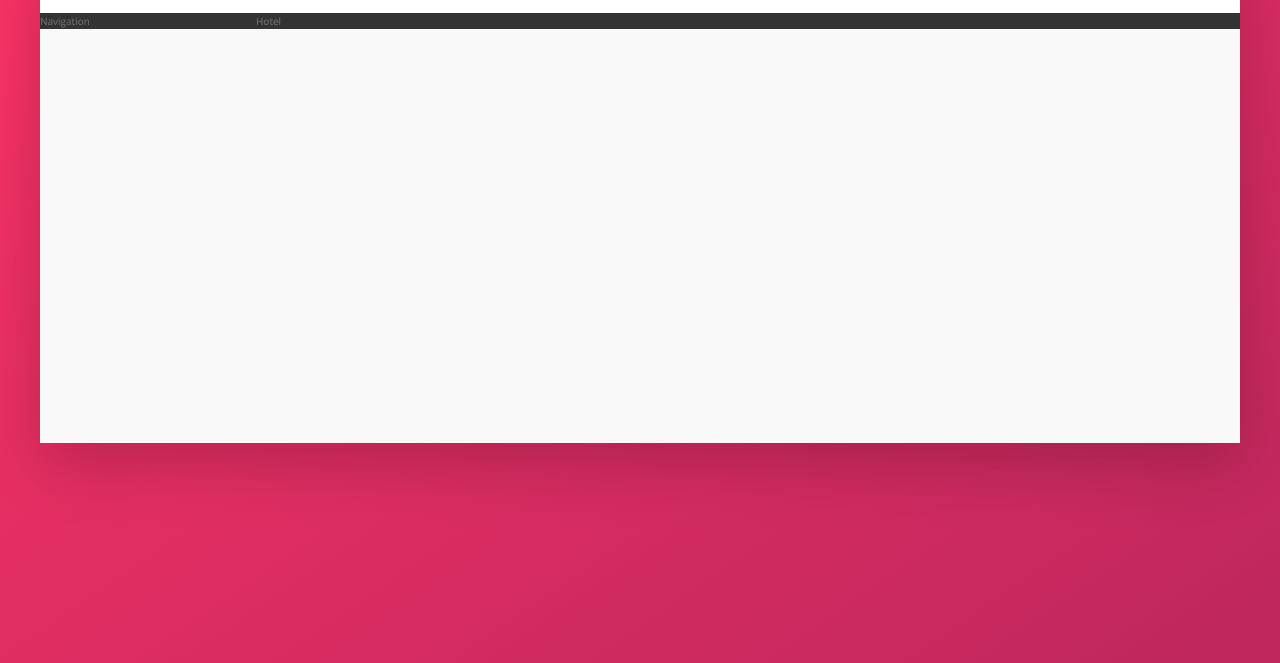
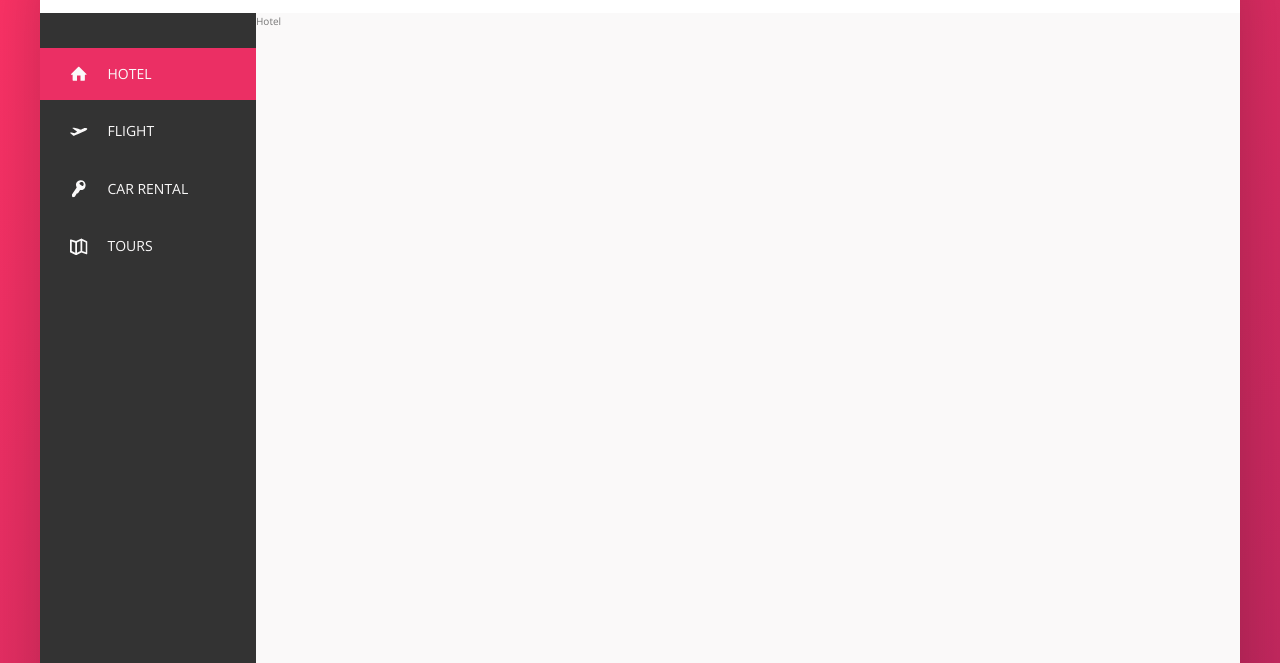
Before and after one commit to lionelritchie29/trilio, a website: page index.html in a window 1280 px wide. Shown: the part 137-800 px from the top of the page. Drawn offline with nearby package versions, Linux system fonts and the light colour scheme.

Commit message:
feat: side nav

```diff
--- a/index.html
+++ b/index.html
@@ -59,7 +59,47 @@
       </header>
 
       <div class="content">
-        <nav class="sidebar">Navigation</nav>
+        <nav class="sidebar">
+          <ul class="side-nav">
+            <li class="side-nav__item side-nav__item--active">
+              <a href="#" class="side-nav__link">
+                <svg class="side-nav__icon">
+                  <use xlink:href="img/sprite.svg#icon-home"></use>
+                </svg>
+                <span>Hotel</span>
+              </a>
+            </li>
+
+            <li class="side-nav__item">
+              <a href="#" class="side-nav__link">
+                <svg class="side-nav__icon">
+                  <use xlink:href="img/sprite.svg#icon-aircraft-take-off"></use>
+                </svg>
+                <span>Flight</span>
+              </a>
+            </li>
+
+            <li class="side-nav__item">
+              <a href="#" class="side-nav__link">
+                <svg class="side-nav__icon">
+                  <use xlink:href="img/sprite.svg#icon-key"></use>
+                </svg>
+                <span>Car rental</span>
+              </a>
+            </li>
+
+            <li class="side-nav__item">
+              <a href="#" class="side-nav__link">
+                <svg class="side-nav__icon">
+                  <use xlink:href="img/sprite.svg#icon-map"></use>
+                </svg>
+                <span>Tours</span>
+              </a>
+            </li>
+          </ul>
+
+          <div class="legal">&copy; 2017 by Trilio. All rights reserved.</div>
+        </nav>
 
         <main class="hotel-view">Hotel</main>
       </div>
--- a/sass/_component.scss
+++ b/sass/_component.scss
@@ -108,3 +108,69 @@
     margin-right: 1rem;
   }
 }
+
+///// SIDE NAVIGATION
+.side-nav {
+  font-size: 1.4rem;
+  list-style: none;
+  margin-top: 3.5rem;
+
+  &__item {
+    position: relative;
+
+    &:not(:last-child) {
+      margin-bottom: 0.5rem;
+    }
+  }
+
+  &__item:before {
+    content: "";
+    position: absolute;
+    top: 0;
+    left: 0;
+    height: 100%;
+    width: 3px;
+    background-color: var(--color-primary);
+    transform: scaleY(0);
+    transition: transform 0.2s, width 0.4s cubic-bezier(1, 0, 0, 1) 0.2s,
+      background-color 0.1s;
+  }
+
+  &__item--active::before,
+  &__item:hover::before {
+    transform: scaleY(1);
+    width: 100%;
+  }
+
+  &__item--active:active::before {
+    background-color: var(--color-primary-light);
+  }
+
+  &__link:link,
+  &__link:visited {
+    color: var(--color-grey-light-1);
+    text-decoration: none;
+    text-transform: uppercase;
+    display: block;
+    padding: 1.5rem 3rem;
+    display: flex;
+    align-items: center;
+    position: relative;
+    z-index: 10;
+  }
+
+  &__icon {
+    width: 1.75rem;
+    height: 1.75rem;
+    margin-right: 2rem;
+    fill: currentColor;
+  }
+}
+
+////// LEGAL
+.legal {
+  font-size: 1.2rem;
+  text-align: center;
+  padding: 2.5rem;
+  color: var(--color-grey-light-4);
+}
--- a/sass/_layout.scss
+++ b/sass/_layout.scss
@@ -25,9 +25,14 @@
 .sidebar {
   background-color: var(--color-grey-dark-1);
   flex: 0 0 18%;
+
+  display: flex;
+  flex-direction: column;
+  justify-content: space-between;
 }
 
 .hotel-view {
-  background-color: #333;
+  background-color: var(--color-grey-light-1);
   flex: 1;
+  height: 80rem;
 }
```
Also changed, not shown: css/style.css, 1 other file.
